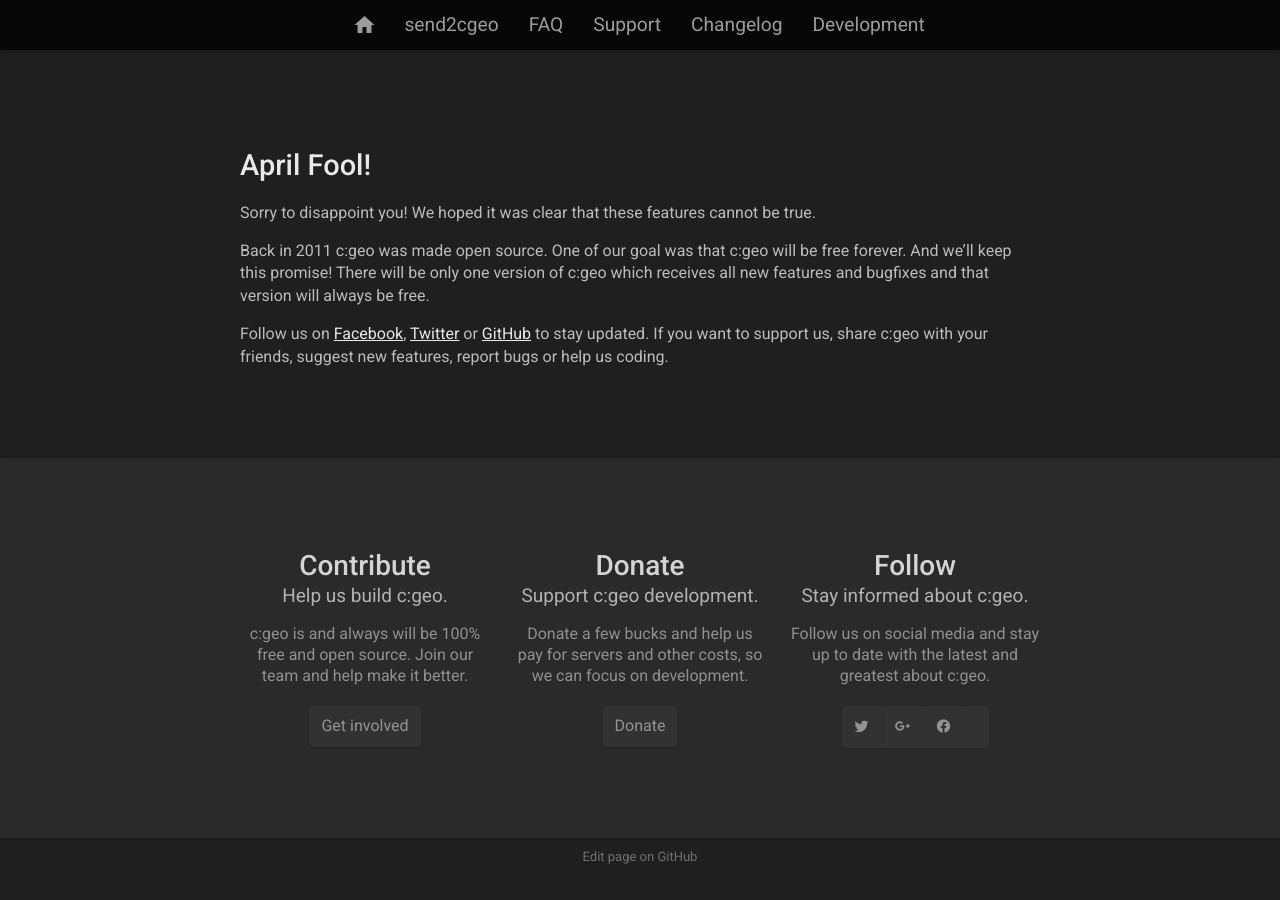
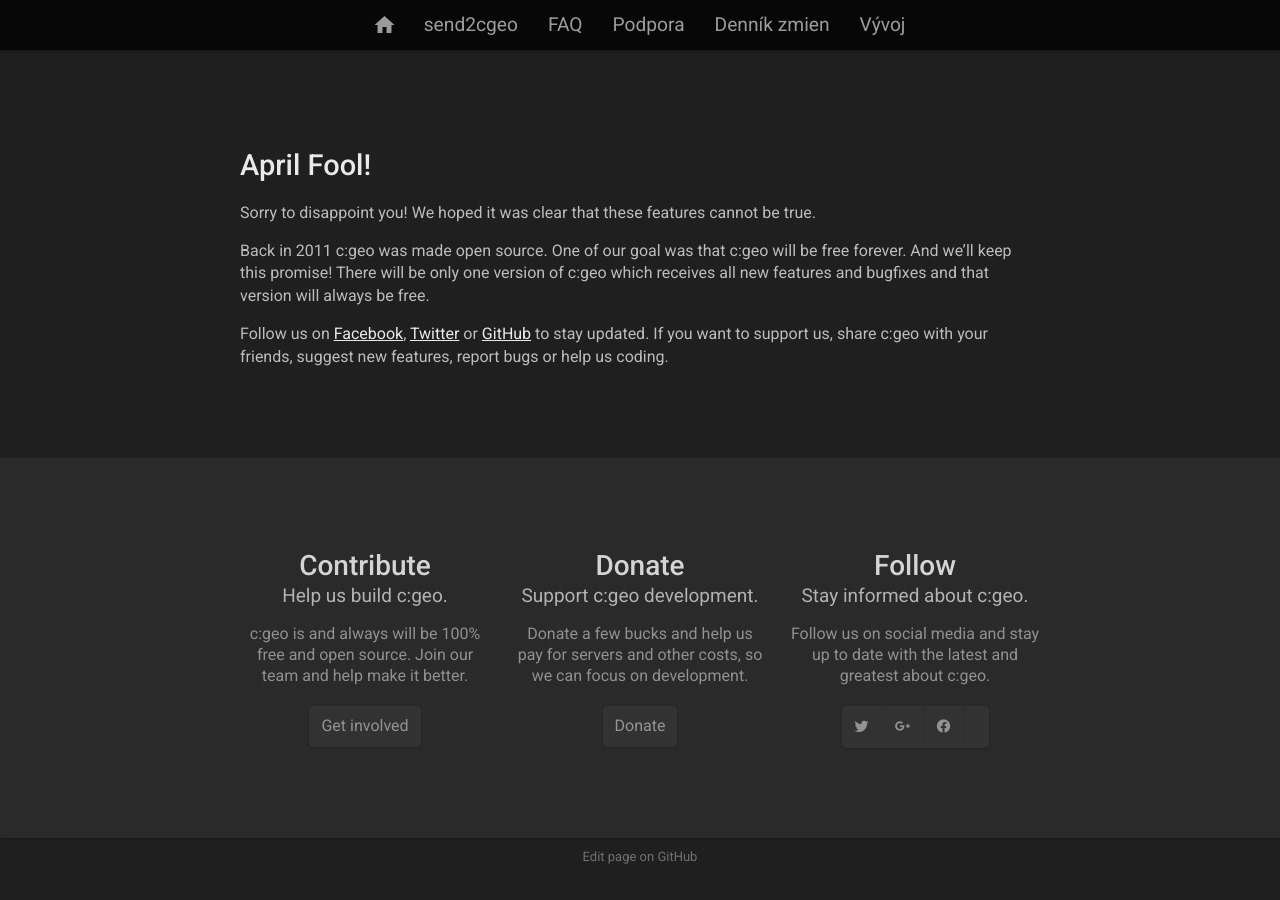
Before and after one commit to cgeo/cgeo.github.io, a Jekyll site: the page built from pro_get.md, in a window 1280 px wide. Built offline with Jekyll 4.4.1, drawn with Linux system fonts in a browser that asks for light colours; nearby versions of some CDN libraries; a script that is not in the unit is left out.

Commit message:
Update navigation.yml

```diff
--- a/_data/navigation.yml
+++ b/_data/navigation.yml
@@ -1,5 +1,5 @@
 - icon: home
-  name: Home
+  name: Úvod
   url: /
   onlyIcon: true
 - icon: file-send
@@ -9,11 +9,11 @@
   name: FAQ
   url: /faq
 - icon: help-circle-outline
-  name: Support
+  name: Podpora
   url: /support
 - icon: history
-  name: Changelog
+  name: Denník zmien
   url: https://github.com/cgeo/cgeo/releases
 - icon: code-braces
-  name: Development
+  name: Vývoj
   url: /development
```
